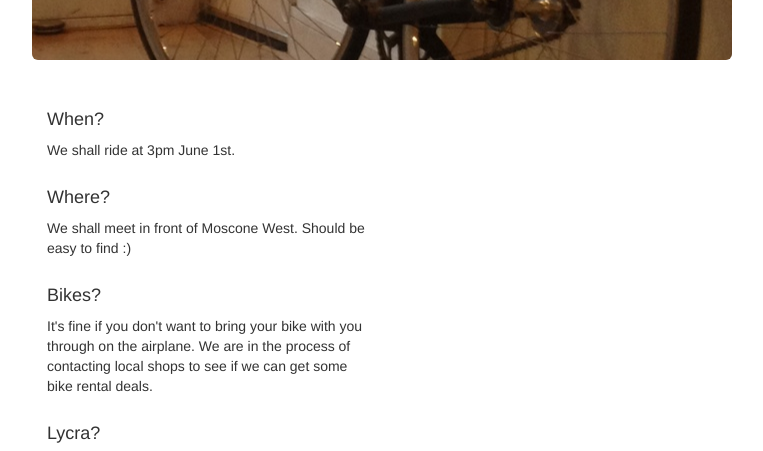
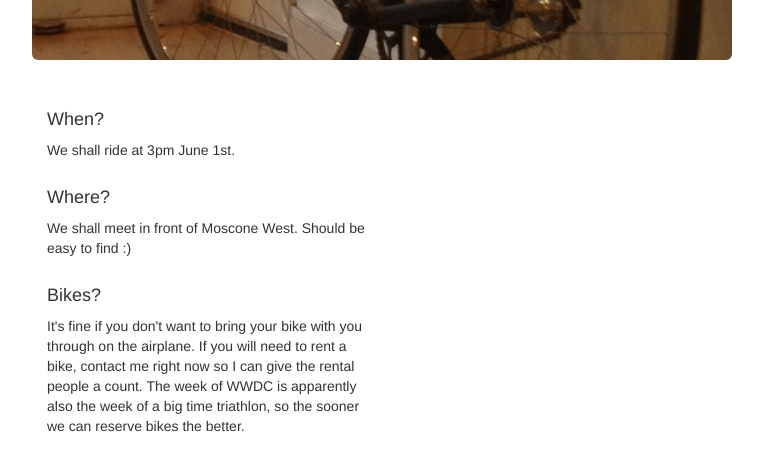
Before and after one commit to sgoodwin/NSBikeRide, a plain HTML site: page index.html in a window 1280 px wide. Shown: the part 348-799 px from the top of the page, without its empty margins (258-1021 px from the left). Drawn offline with nearby package versions, Linux system fonts and the light colour scheme.

Commit message:
Bike rental info.

```diff
--- a/index.html
+++ b/index.html
@@ -46,7 +46,7 @@
       <p>We shall meet in front of Moscone West. Should be easy to find :)</p>
 
       <h4>Bikes?</h4>
-      <p>It's fine if you don't want to bring your bike with you through on the airplane. We are in the process of contacting local shops to see if we can get some bike rental deals.</p>
+      <p>It's fine if you don't want to bring your bike with you through on the airplane. If you will need to rent a bike, contact me right now so I can give the rental people a count. The week of WWDC is apparently also the week of a big time triathlon, so the sooner we can reserve bikes the better.</p>
 
       <h4>Lycra?</h4>
       <p>Sure, if you want to. We'll ride for an hour or so, then stop for food and/or coffee. We just want you to be comfortable, so wear whatever does that for you.</p>
```
